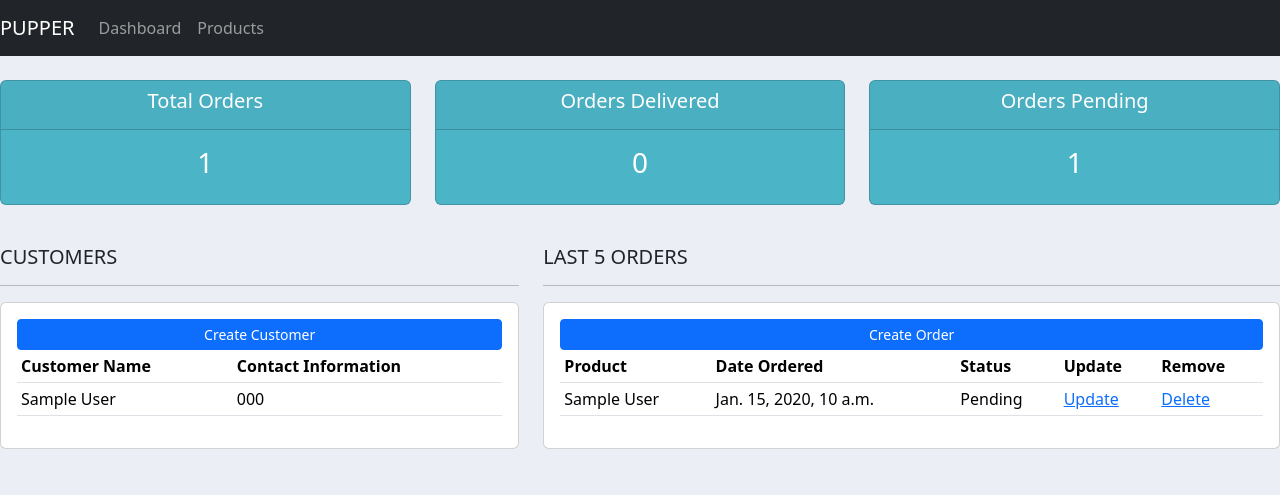
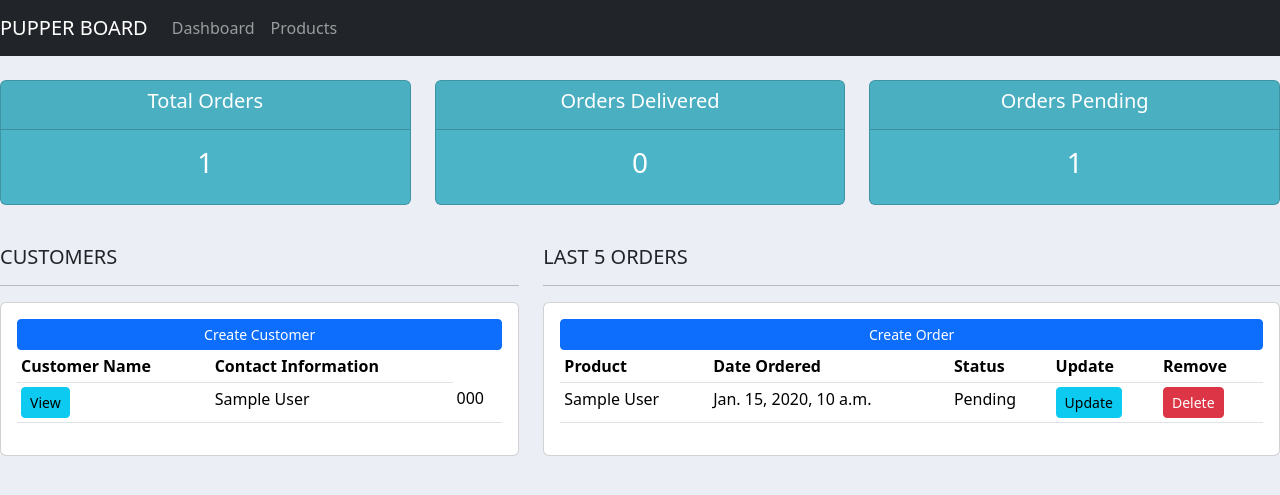
Before and after one commit to beeryani/Customer-Management-Platform, a Django app: page / in a window 1280 px wide. Shown: the top 495 px of the page. Run offline with Django 4.2, Linux system fonts and the light colour scheme; tables that the repository leaves empty hold one stand-in row (values such as "Sample post").

Commit message:
- add hyperlinks to templates

```diff
--- a/accounts/templates/accounts/customer.html
+++ b/accounts/templates/accounts/customer.html
@@ -11,7 +11,7 @@ Customer
             <h5>Customer:</h5>
             <hr>
             <a href="" class="btn btn-outline-info btn-sm btn-block">Update Customer</a>
-            <a href="" class="btn btn-outline-info btn-sm btn-block">Delete Customer</a>
+            <a href="" class="btn btn-outline-danger btn-sm btn-block">Delete Customer</a>
         </div>
     </div>
 
--- a/accounts/templates/accounts/dashboard.html
+++ b/accounts/templates/accounts/dashboard.html
@@ -21,6 +21,7 @@ Dashboard
                 </tr>
                 {% for customer in customers  %}
                     <tr>
+                        <td><a class = "btn btn-sm btn-info" href="{% url 'customer' customer.id %}">View</a></td>
                         <td>{{customer.name}}</td>
                         <td>{{customer.phone_number}}</td>
                     </tr>
@@ -46,8 +47,8 @@ Dashboard
                         <td>{{order.product}}</td>
                         <td>{{order.date_created}}</td>
                         <td>{{order.status}}</td>
-                        <td><a href="">Update</a></td>
-                        <td><a href="">Delete</a></td>
+                        <td><a class="btn btn-sm btn-info" href="">Update</a></td>
+                        <td><a class="btn btn-sm btn-danger" href="">Delete</a></td>
                     </tr>
                 {% endfor %}
             </table>
--- a/accounts/templates/accounts/navbar.html
+++ b/accounts/templates/accounts/navbar.html
@@ -1,18 +1,25 @@
 <!DOCTYPE html>
 <nav class="navbar navbar-expand-lg navbar-dark bg-dark">
-    <a class="navbar-brand" href="#">PUPPER</a>
-    <button class="navbar-toggler" type="button" data-toggle="collapse" data-target="#navbarNav" aria-controls="navbarNav" aria-expanded="false" aria-label="Toggle navigation">
+  <a class="navbar-brand" href="#">PUPPER BOARD</a>
+  <button
+    class="navbar-toggler"
+    type="button"
+    data-toggle="collapse"
+    data-target="#navbarNav"
+    aria-controls="navbarNav"
+    aria-expanded="false"
+    aria-label="Toggle navigation"
+  >
     <span class="navbar-toggler-icon"></span>
   </button>
   <div class="collapse navbar-collapse" id="navbarNav">
     <ul class="navbar-nav">
       <li class="nav-item active">
-          <a class="nav-link" href="#">Dashboard</a>
+        <a class="nav-link" href="{% url 'home' %}">Dashboard</a>
       </li>
       <li class="nav-item">
-          <a class="nav-link" href="#">Products</a>
+        <a class="nav-link" href="{% url 'products' %}">Products</a>
       </li>
     </ul>
   </div>
-
 </nav>
```
Lines whose indentation alone changed are shown as unchanged.
